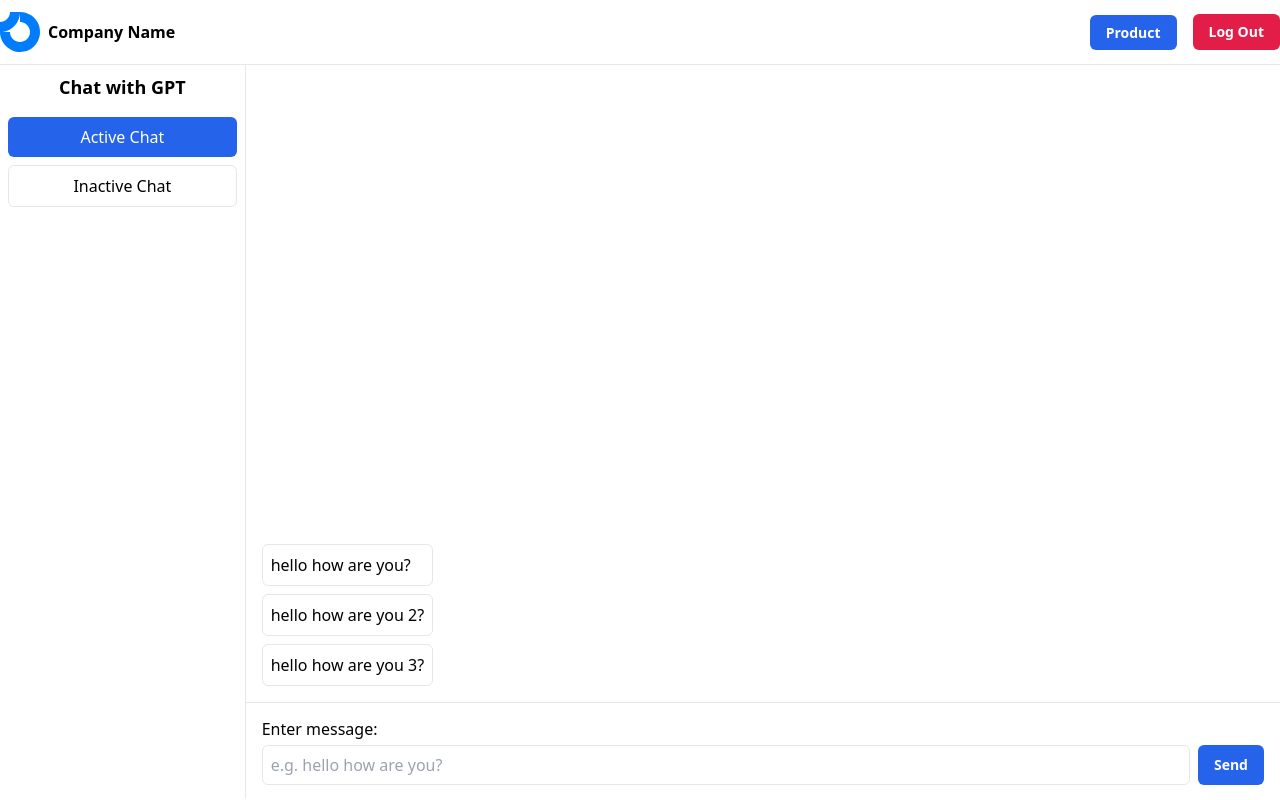
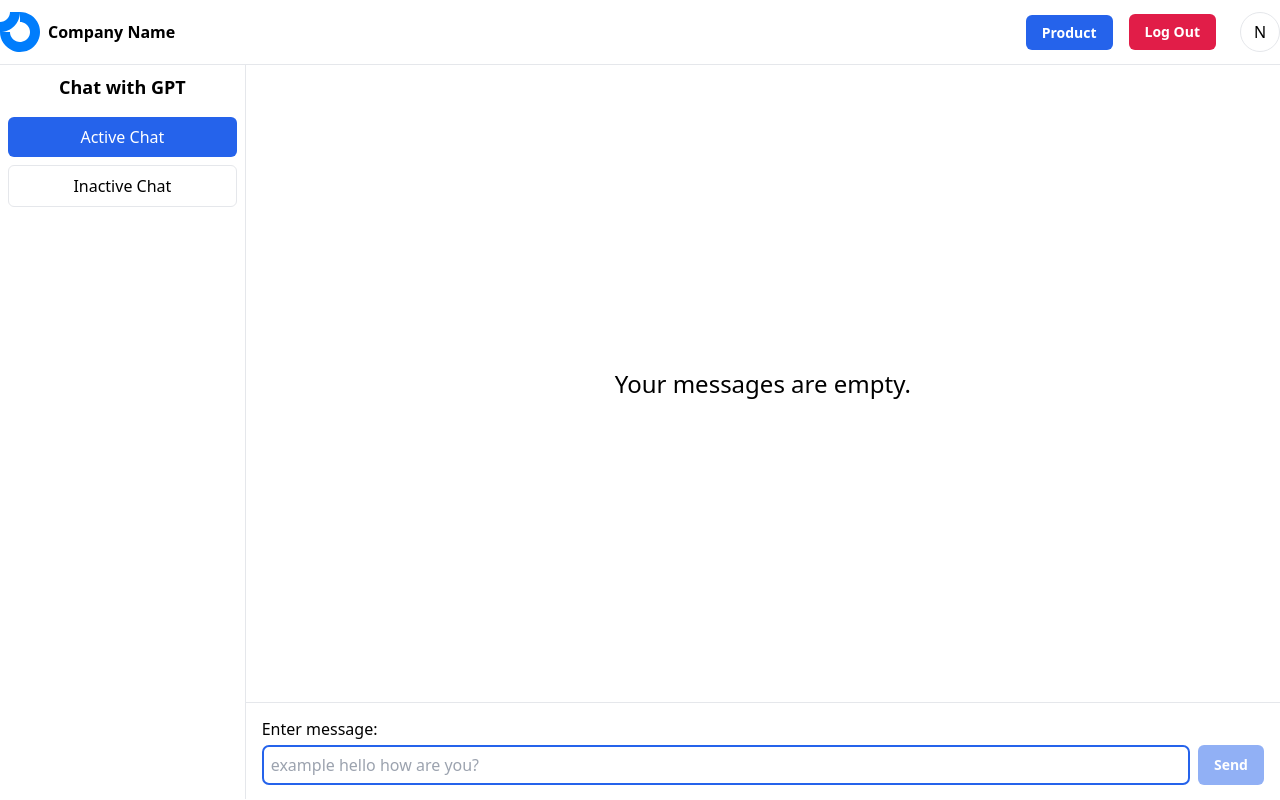
Before and after one commit to indranildeveloper/accessible-app, a React app: page /product in a window 1280 px wide. Both pictures are taken after typing "name@example.com", "Sample123" into the empty fields and a click on the button "Log In". Built offline with nearby package versions, Linux system fonts and the light colour scheme; the HTML template or start-up script is replaced by a standard one.

Commit message:
Chat UI Accessible

```diff
--- a/src/components/ChatInput.jsx
+++ b/src/components/ChatInput.jsx
@@ -1,10 +1,24 @@
-import { useState } from "react";
+import { useContext, useEffect, useState } from "react";
+import { UserContext } from "../context/UserContext";
+import { useRef } from "react";
 
 const ChatInput = () => {
   const [inputValue, setInputValue] = useState("");
+  const { setChatMessages } = useContext(UserContext);
+
+  const inputRef = useRef(null);
+
+  useEffect(() => {
+    inputRef.current.focus();
+  }, []);
 
   const handleSubmit = (e) => {
     e.preventDefault();
+    setChatMessages((prevChat) => [
+      ...prevChat,
+      { id: Math.random(), message: inputValue },
+    ]);
+    setInputValue("");
   };
 
   return (
@@ -13,17 +27,24 @@ const ChatInput = () => {
         <div className="flex flex-col flex-1 flex-grow">
           <label htmlFor="chat-input">Enter message:</label>
           <input
+            ref={inputRef}
             id="chat-input"
             type="text"
             className="border mt-1 px-2 h-10 rounded-md outline-blue-600"
-            placeholder="e.g. hello how are you?"
+            placeholder="example hello how are you?"
             value={inputValue}
             onChange={(e) => setInputValue(e.target.value)}
+            tabIndex="0"
+            aria-label="Write messages here to send."
           />
         </div>
         <button
           type="submit"
-          className="text-sm font-semibold px-4 h-10 rounded-md bg-blue-600 text-white hover:bg-blue-500 transition-all duration-300"
+          className="text-sm font-semibold px-4 h-10 rounded-md bg-blue-600 text-white hover:bg-blue-500 transition-all duration-300 disabled:bg-opacity-50 disabled:cursor-not-allowed"
+          tabIndex="0"
+          disabled={inputValue === ""}
+          aria-label="Send Message"
+          aria-describedby="Send Message Button"
         >
           Send
         </button>
--- a/src/components/ChatWindow.jsx
+++ b/src/components/ChatWindow.jsx
@@ -1,21 +1,43 @@
+import { useContext } from "react";
+import { UserContext } from "../context/UserContext";
+
 const ChatWindow = () => {
+  const { chatMessages } = useContext(UserContext);
+
   return (
-    <section className="h-[calc(100%-6rem)] border-b w-full p-4 overflow-y-auto flex">
-      {/* <div>
-        <h1 className="text-2xl">Your messages are empty</h1>
-      </div> */}
-
-      <ul className="flex flex-col gap-2 mt-auto">
-        <li className="border max-w-60 mt-auto rounded-md p-2">
-          <p>hello how are you?</p>
-        </li>
-        <li className="border max-w-60 mt-auto rounded-md p-2">
-          <p>hello how are you 2?</p>
-        </li>
-        <li className="border max-w-60 mt-auto rounded-md p-2">
-          <p>hello how are you 3?</p>
-        </li>
-      </ul>
+    <section
+      className="h-[calc(100%-6rem)] border-b w-full p-4 overflow-y-auto flex"
+      aria-labelledby="textLabel"
+    >
+      <p
+        id="textLabel"
+        className="sr-only"
+        aria-label="Messages List"
+        tabIndex="1"
+      >
+        Messages List
+      </p>
+      {chatMessages.length > 0 ? (
+        <ul
+          className="flex flex-col gap-2 mt-auto justify-end items-end w-full"
+          aria-describedby="Chat message list"
+        >
+          {chatMessages.map((message) => (
+            <li
+              key={message.id}
+              className="border max-w-96 mt-auto rounded-md px-4 py-2"
+            >
+              <p tabIndex="2">{message.message}</p>
+            </li>
+          ))}
+        </ul>
+      ) : (
+        <div className="flex items-center justify-center text-center w-full">
+          <h1 className="text-2xl" tabIndex="0">
+            Your messages are empty.
+          </h1>
+        </div>
+      )}
     </section>
   );
 };
--- a/src/components/Navbar.jsx
+++ b/src/components/Navbar.jsx
@@ -27,7 +27,7 @@ const Navbar = () => {
       ];
 
   return (
-    <header className="border-b">
+    <header className="border-b px-4 sm:px-0">
       <nav
         className="flex container mx-auto justify-between items-center h-16"
         role="navigation"
@@ -63,7 +63,8 @@ const Navbar = () => {
               </NavLink>
             </li>
           ))}
-
+          {user.email && (
+            <>
               <li>
                 <button
                   type="button"
@@ -75,6 +76,13 @@ const Navbar = () => {
                   Log Out
                 </button>
               </li>
+              <li className="ml-2">
+                <button className="border rounded-full h-10 w-10 flex items-center justify-center">
+                  {user.email.split("")[0].toUpperCase()}
+                </button>
+              </li>
+            </>
+          )}
         </ul>
       </nav>
     </header>
--- a/src/components/Sidebar.jsx
+++ b/src/components/Sidebar.jsx
@@ -1,15 +1,20 @@
 const Sidebar = () => {
   return (
-    <section className="w-[300px] border-r p-2">
+    <section className="w-[300px] border-r p-2 hidden sm:block">
       <h2 className="text-center font-bold text-lg">Chat with GPT</h2>
       <div className="mt-4 flex gap-2 flex-col">
         <button
           type="button"
           className="w-full p-2 rounded-md bg-blue-600 text-white"
+          tabIndex="10"
         >
           Active Chat
         </button>
-        <button type="button" className="w-full p-2 rounded-md border">
+        <button
+          type="button"
+          className="w-full p-2 rounded-md border"
+          tabIndex="10"
+        >
           Inactive Chat
         </button>
       </div>
--- a/src/context/UserContextProvider.jsx
+++ b/src/context/UserContextProvider.jsx
@@ -3,6 +3,7 @@ import { UserContext } from "./UserContext";
 
 const UserContextProvider = ({ children }) => {
   const [user, setUser] = useState({});
+  const [chatMessages, setChatMessages] = useState([]);
 
   useEffect(() => {
     const initialUser = JSON.parse(localStorage.getItem("user")) ?? {};
@@ -22,7 +23,14 @@ const UserContextProvider = ({ children }) => {
 
   return (
     <UserContext.Provider
-      value={{ user, setUser, setUserToLocalStorage, handleLogout }}
+      value={{
+        user,
+        setUser,
+        setUserToLocalStorage,
+        handleLogout,
+        chatMessages,
+        setChatMessages,
+      }}
     >
       {children}
     </UserContext.Provider>
--- a/src/pages/Login.jsx
+++ b/src/pages/Login.jsx
@@ -24,7 +24,7 @@ const Login = () => {
         <title>Login Page</title>
       </Helmet>
 
-      <main className="p-8 border mt-8  w-[40vw] mx-auto rounded-md">
+      <main className="p-8 border mt-8 h-fit w-[40vw] mx-auto rounded-md">
         <h1 className="text-center text-3xl mt-4" role="heading" tabIndex="0">
           Log In
         </h1>
@@ -38,7 +38,7 @@ const Login = () => {
               value={email}
               onChange={(e) => setEmail(e.target.value)}
               required
-              aria-label="Email"
+              aria-label="Please enter email for login."
               aria-required="true"
               autoComplete="email"
             />
@@ -52,7 +52,7 @@ const Login = () => {
               value={password}
               onChange={(e) => setPassword(e.target.value)}
               required
-              aria-label="Password"
+              aria-label="Please enter password for login."
               aria-required="true"
               autoComplete="current-password"
             />
--- a/src/pages/Register.jsx
+++ b/src/pages/Register.jsx
@@ -23,7 +23,7 @@ const Register = () => {
       <Helmet>
         <title>Register Page</title>
       </Helmet>
-      <main className="p-8 border mt-8  w-[40vw] mx-auto rounded-md">
+      <main className="p-8 border h-fit mt-8 w-[40vw] mx-auto rounded-md">
         <h1 className="text-center text-3xl mt-4" tabIndex="0">
           Register
         </h1>
@@ -37,7 +37,7 @@ const Register = () => {
               value={name}
               onChange={(e) => setName(e.target.value)}
               required
-              aria-label="Name"
+              aria-label="Please enter your name."
               aria-required="true"
               autoComplete="name"
             />
@@ -51,7 +51,7 @@ const Register = () => {
               value={email}
               onChange={(e) => setEmail(e.target.value)}
               required
-              aria-label="Email"
+              aria-label="Please enter your email."
               aria-required="true"
               autoComplete="email"
             />
@@ -65,7 +65,7 @@ const Register = () => {
               value={password}
               onChange={(e) => setPassword(e.target.value)}
               required
-              aria-label="Password"
+              aria-label="Please enter your password."
               aria-required="true"
               autoComplete="new-password"
             />
```
Lines whose indentation alone changed are shown as unchanged.
